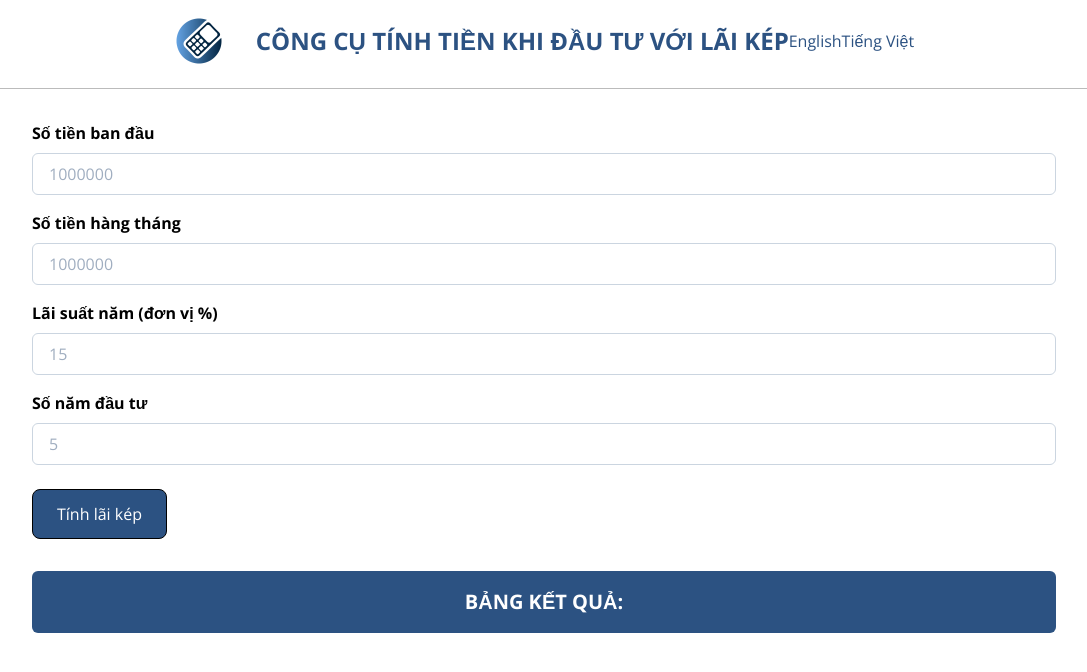
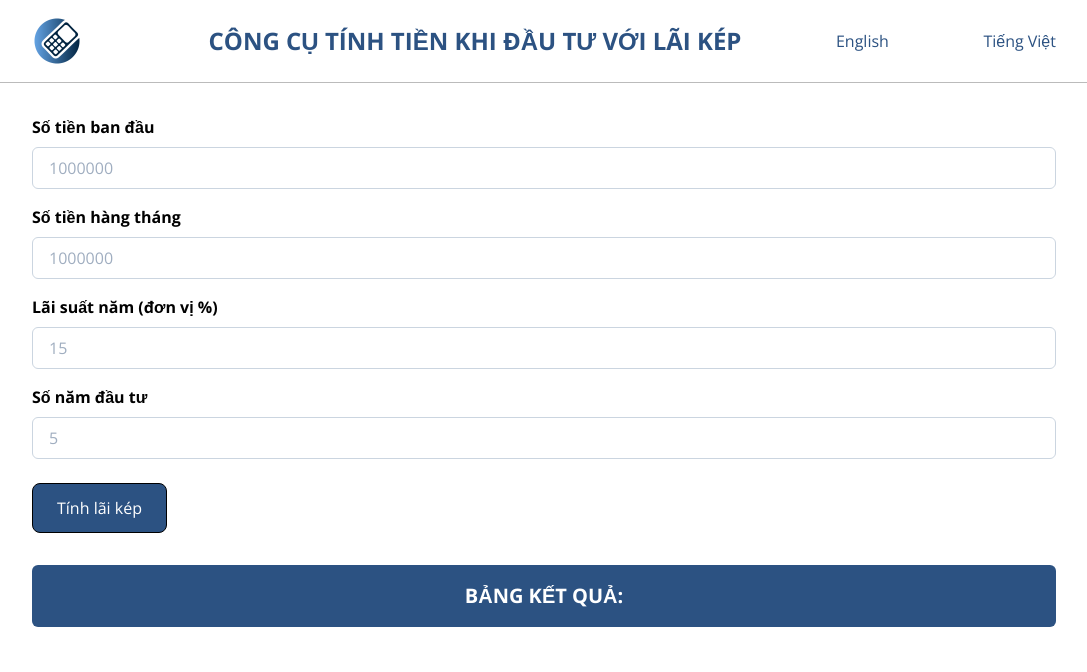
Before and after one commit to TDAK1509/tinhlai, a Nuxt app: page / in a window 1280 px wide. Shown: the top 672 px of the page, without its empty margins (96-1183 px from the left). Built offline with nearby package versions, Linux system fonts and the light colour scheme.

Commit message:
Position header content

```diff
--- a/components/TheHeader.vue
+++ b/components/TheHeader.vue
@@ -1,6 +1,8 @@
 <template>
   <div class="header mb-8 p-4 text-blue-800 text-center">
-    <header class="inline-flex items-center">
+    <header
+      class="mx-auto sm:max-w-screen-lg flex justify-between items-center"
+    >
       <img class="header__img" src="@/assets/logo.png" alt="logo" />
       <h1 class="ml-8 uppercase font-bold text-2xl">
         Công cụ tính tiền khi đầu tư với lãi kép
```
